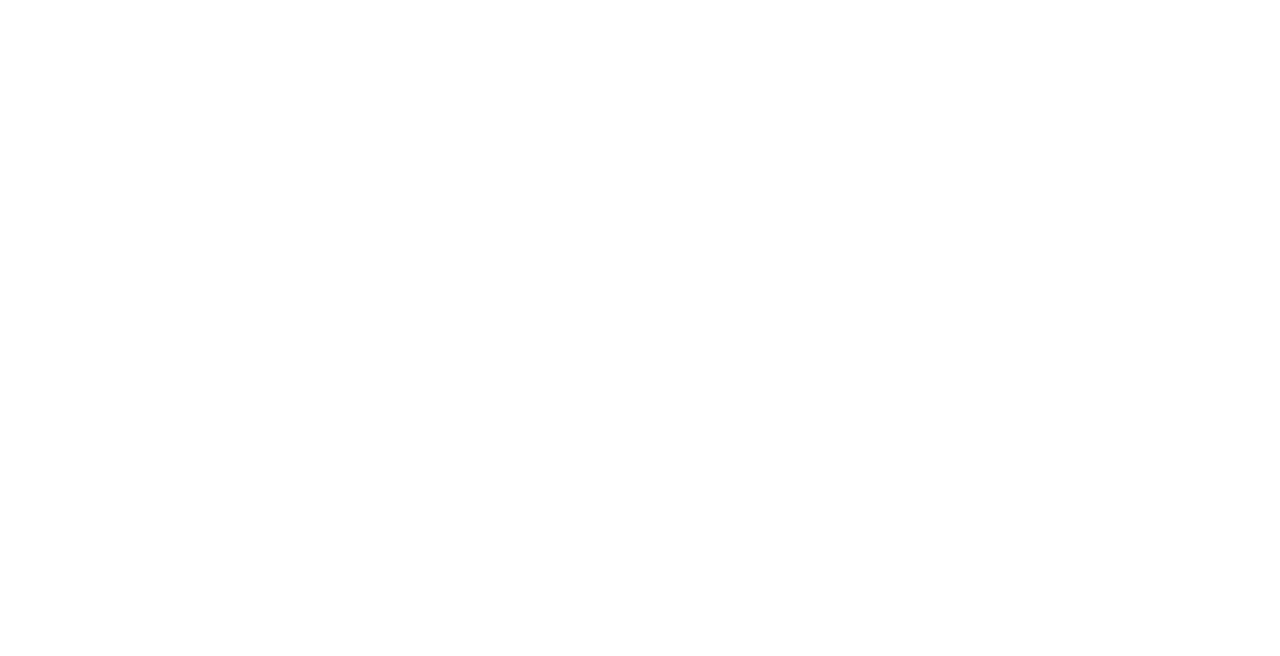
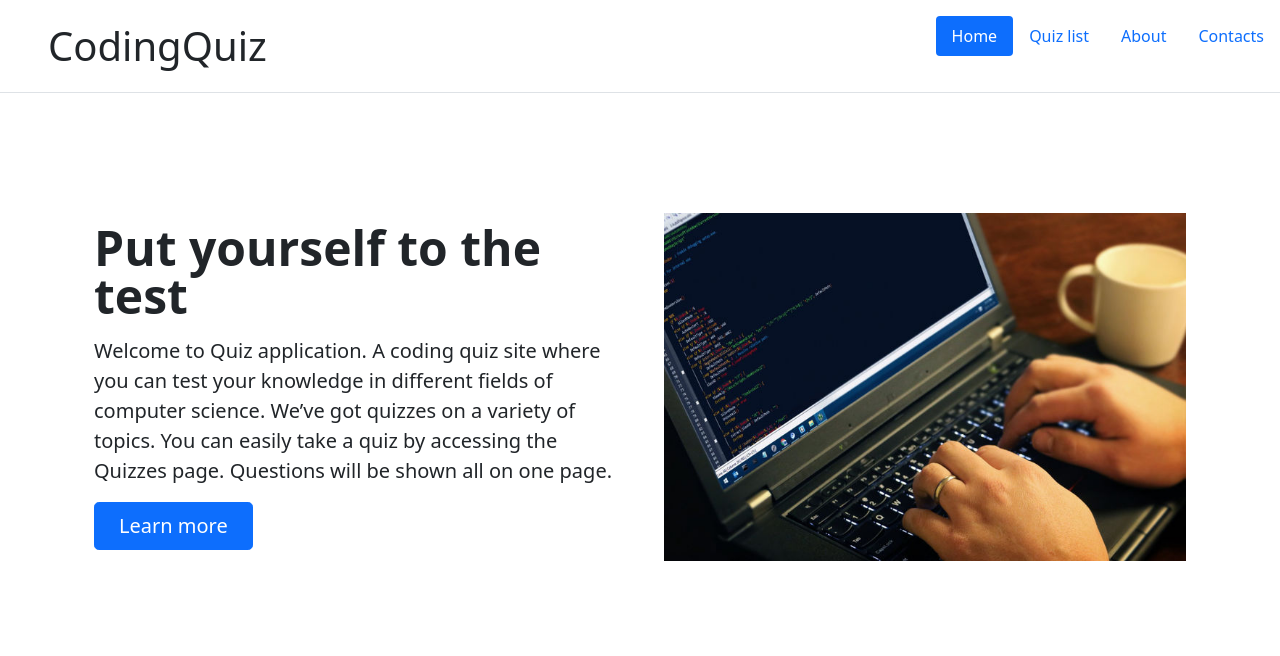
Before and after one commit to ADv0rnik/quiz_application, a Django app: page / in a window 1280 px wide. Before the commit the part shown is empty. Shown: the top 656 px of the page. Run offline with Django 4.2, Linux system fonts and the light colour scheme.

Commit message:
modified views, urls, pages

```diff
--- a/quizapp/quizapp/urls.py
+++ b/quizapp/quizapp/urls.py
@@ -1,7 +1,12 @@
+from django.conf.urls.static import static
 from django.contrib import admin
 from django.urls import path, include
+from django.conf.urls.static import static
+from django.conf import settings
 
 urlpatterns = [
     path('admin/', admin.site.urls),
     path('', include('quizzes.urls')),
 ]
+
+urlpatterns += static(settings.STATIC_URL, document_root=settings.STATIC_ROOT)
--- /dev/null
+++ b/quizapp/quizzes/templates/home.html
@@ -0,0 +1,22 @@
+{% extends 'base.html' %}
+{% block content %}
+
+<div class="container col-xxl-8 px-4 py-5">
+    <div class="row flex-lg-row-reverse align-items-center g-5 py-5">
+    <div class="col-10 col-sm-8 col-lg-6">
+        {% load static %}
+        <img src="{% static 'img1.jpg' %}" class="d-block mx-lg-auto img-fluid" alt="" loading="lazy" width="700" height="500">
+    </div>
+    <div class="col-lg-6">
+        <h1 class="display-5 fw-bold lh-1 mb-3">Put yourself to the test</h1>
+        <p class="lead"> Welcome to Quiz application. A coding quiz site where you can test your knowledge in different fields of computer science. We’ve got quizzes on a variety of topics.
+        You can easily take a quiz by accessing the Quizzes page. Questions will be shown all on one page. </p>
+        <div class="d-grid gap-2 d-md-flex justify-content-md-start">
+            <button type="button" class="btn btn-primary btn-lg px-4 me-md-2" onclick="window.location.href='{% url 'about' %}'">Learn more</button>
+        </div>
+    </div>
+</div>
+
+</div>
+
+{% endblock %}
--- a/quizapp/quizzes/urls.py
+++ b/quizapp/quizzes/urls.py
@@ -2,5 +2,6 @@ from django.urls import path
 from .views import *
 
 urlpatterns = [
-    path('', index, name='index'),
+    path('', index, name='home'),
+    path('about', about, name='about')
 ]
--- a/quizapp/quizzes/views.py
+++ b/quizapp/quizzes/views.py
@@ -3,4 +3,8 @@ from django.shortcuts import render
 
 
 def index(request):
-    return render(request, './base.html')
+    return render(request, 'home.html')
+
+
+def about(request):
+    return render(request, 'about.html')
--- a/quizapp/templates/base.html
+++ b/quizapp/templates/base.html
@@ -8,6 +8,19 @@
 </head>
 <body>
 
+    <header class="d-flex flex-wrap justify-content-center py-3 mb-4 border-bottom">
+      <a href="/" class="d-flex align-items-center mb-3 mb-md-0 me-md-auto text-dark text-decoration-none">
+        <svg class="bi me-2" width="40" height="32"><use xlink:href="#bootstrap"></use></svg>
+        <span class="fs-1" href="{% url 'home' %}">CodingQuiz</span>
+      </a>
+      <ul class="nav nav-pills">
+        <li class="nav-item"><a href="{% url 'home' %}" class="nav-link active" aria-current="page">Home</a></li>
+        <li class="nav-item"><a href="#" class="nav-link">Quiz list</a></li>
+        <li class="nav-item"><a href="{% url 'about' %}" class="nav-link">About</a></li>
+        <li class="nav-item"><a href="#" class="nav-link">Contacts</a></li>
+      </ul>
+    </header>
+
 {% block content %}
 {% endblock %}
 </body>
```
Also changed, not shown: quizapp/quizzes/templates/about.html (added, +23 -0 lines), quizapp/static/img1.jpg (added).
